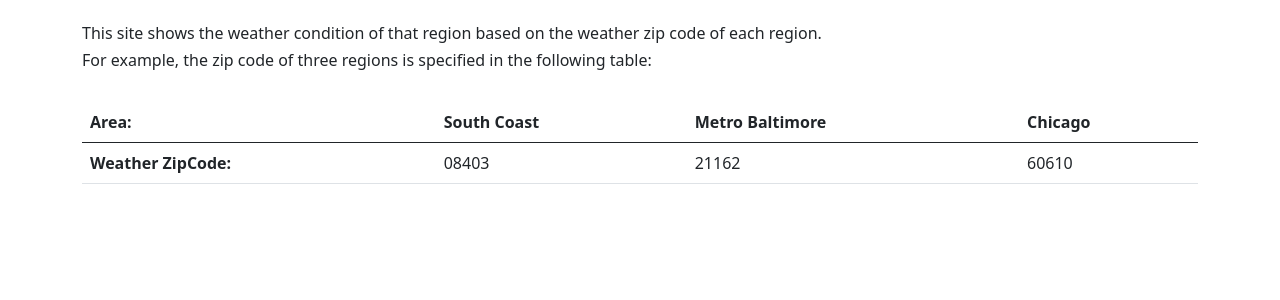
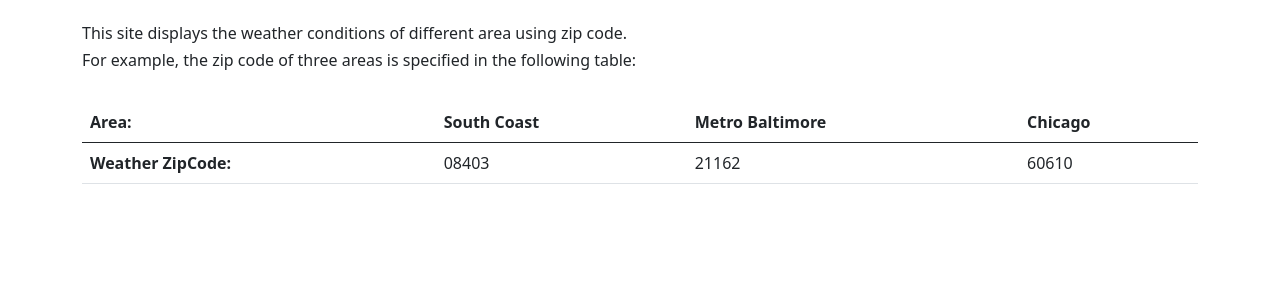
Before and after one commit to amirshabaniv/django_weather_app, a Django app: page /about/ in a window 1280 px wide. Shown: the part 56-356 px from the top of the page. Run offline with Django 4.2, Linux system fonts and the light colour scheme.

Commit message:
Update about.html

```diff
--- a/Lookup/templates/about.html
+++ b/Lookup/templates/about.html
@@ -3,8 +3,8 @@
 {% block content %}
 
 
-<h6>This site shows the weather condition of that region based on the weather zip code of each region.</h6>
-<h6>For example, the zip code of three regions is specified in the following table:</h6>
+<h6>This site displays the weather conditions of different area using zip code.</h6>
+<h6>For example, the zip code of three areas is specified in the following table:</h6>
 
 <br>
 
```
